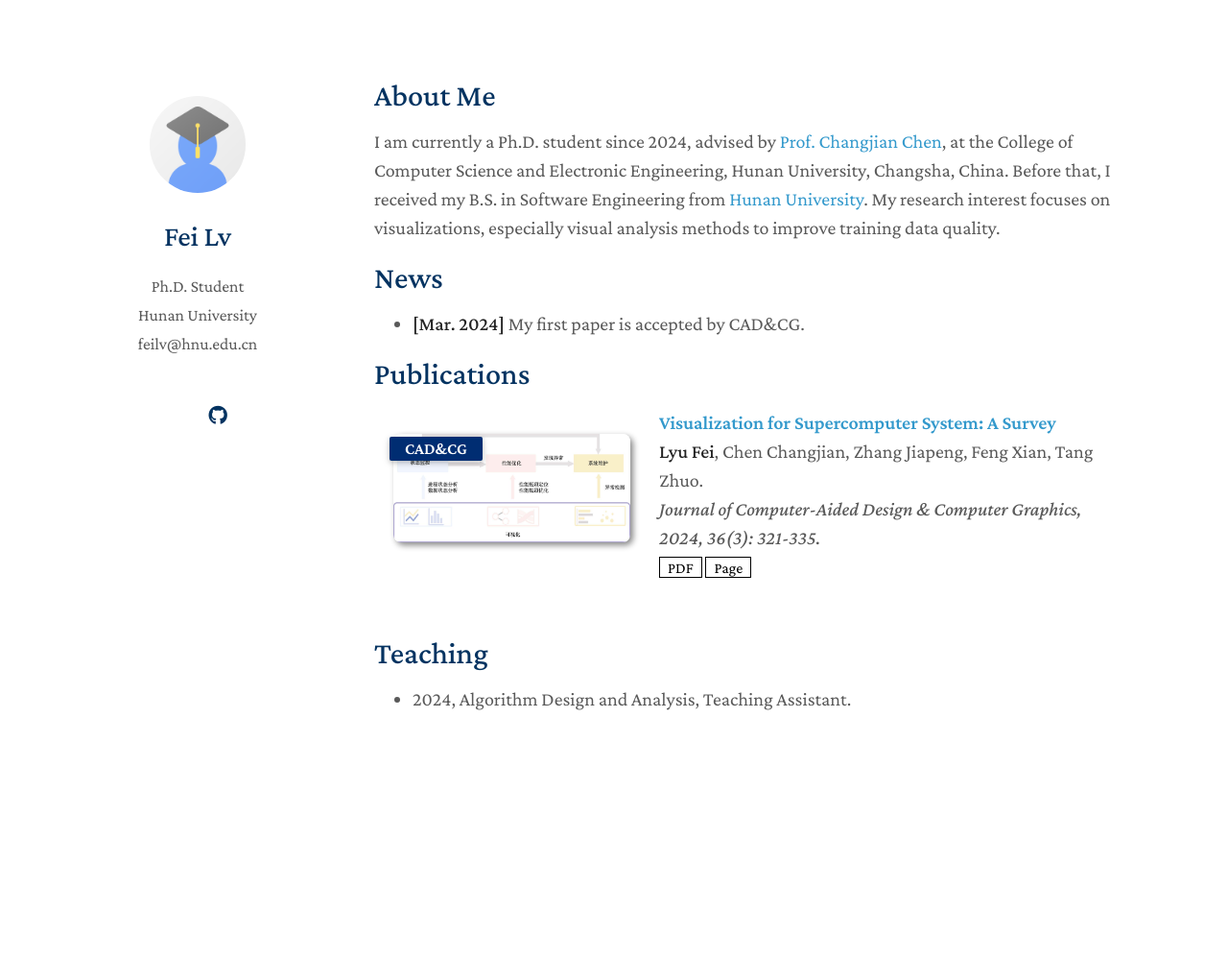
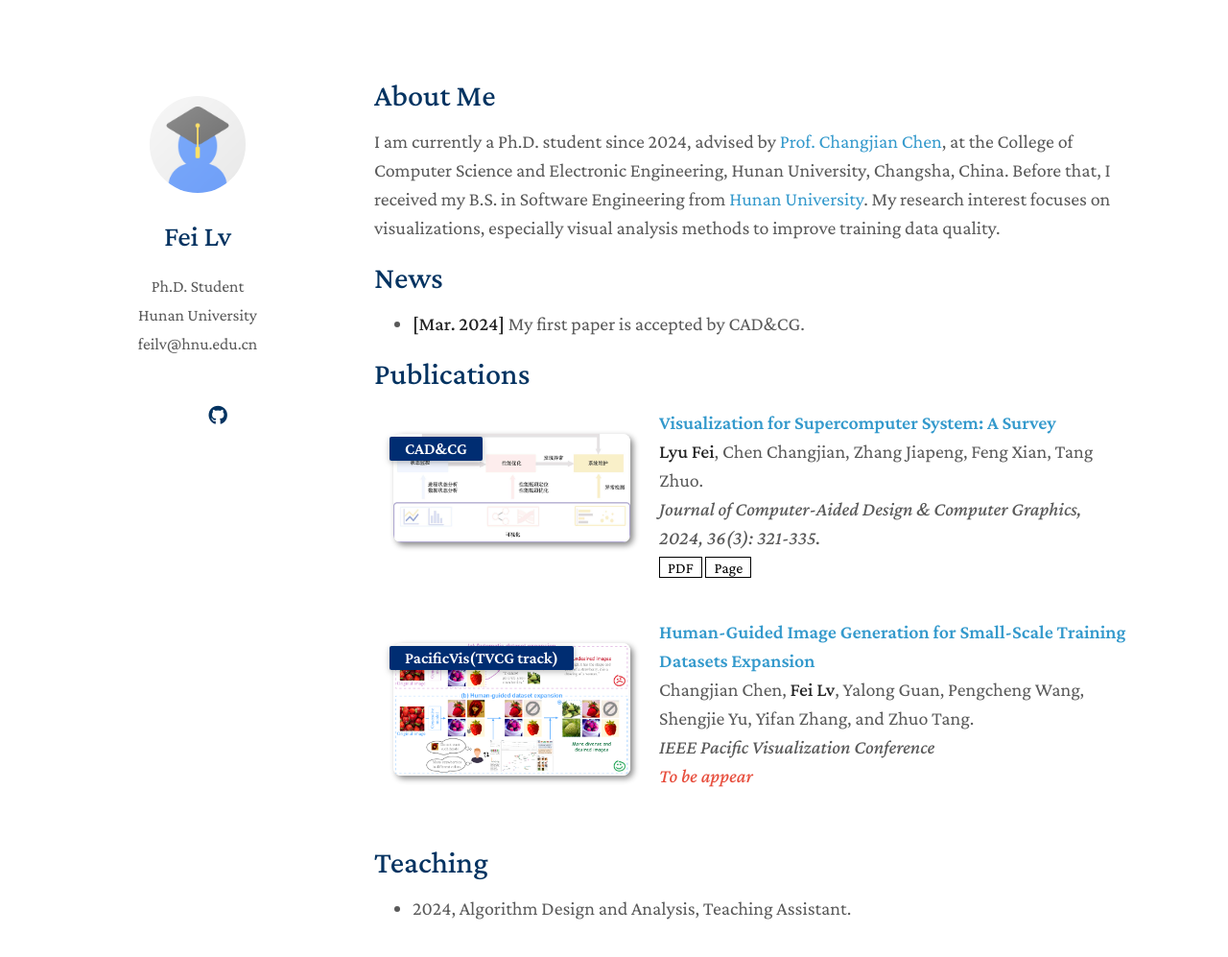
Before and after one commit to feilvvl/feilvvl.github.io, a Jekyll site: the page built from index.md, in a window 1280 px wide and 1046 px high. Shown: the top 997 px of the window at 96% size. Built offline with Jekyll 4.4.1, drawn with Linux system fonts in a browser that asks for light colours; a style sheet for code colours, icons or effects is not loaded; our own code applies the rules of GitHub Pages for plain Markdown files.

Commit message:
Update publications.yml

```diff
--- a/_data/publications.yml
+++ b/_data/publications.yml
@@ -10,12 +10,12 @@ main:
     image: ./assets/img/cadcg.jpg
     # notes: Early Accept
 
-  # - title: "Human-Guided Image Generation for Small-Scale Training Datasets Expansion"
-  #   authors: Changjian Chen, <strong>Fei Lv</strong>, Yalong Guan, Pengcheng Wang, Shengjie Yu, Yifan Zhang, and Zhuo Tang.
-  #   conference_short: "PacificVis(TVCG track)"
-  #   conference: "IEEE Pacific Visualization Conference"
+  - title: "Human-Guided Image Generation for Small-Scale Training Datasets Expansion"
+    authors: Changjian Chen, <strong>Fei Lv</strong>, Yalong Guan, Pengcheng Wang, Shengjie Yu, Yifan Zhang, and Zhuo Tang.
+    conference_short: "PacificVis(TVCG track)"
+    conference: "IEEE Pacific Visualization Conference"
   #   pdf: https://www.jcad.cn/cn/article/pdf/preview/10.3724/SP.J.1089.2024.2023-00791.pdf
   #   # code: https://github.com/MrGiovanni/ContinualLearning
   #   page: https://www.jcad.cn/cn/article/Y2024/I3/321
-  #   image: ./assets/img/datacrafter.png
-  #   # notes: Early Accept
+    image: ./assets/img/datacrafter.png
+    notes: To be appear
```
